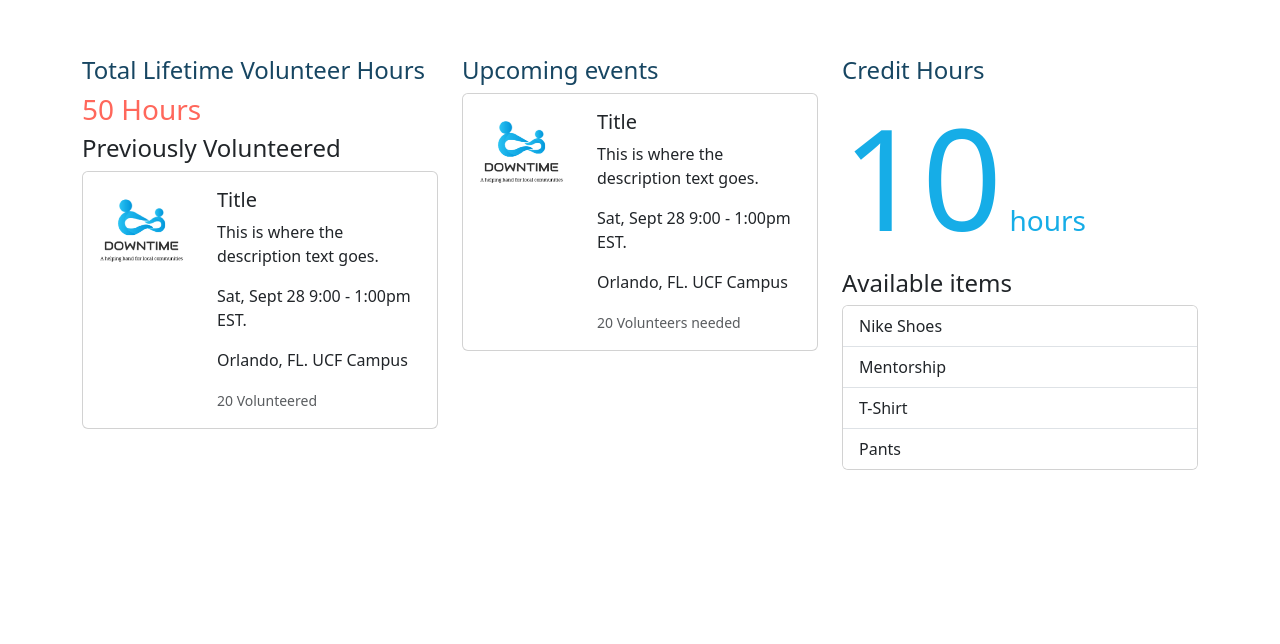
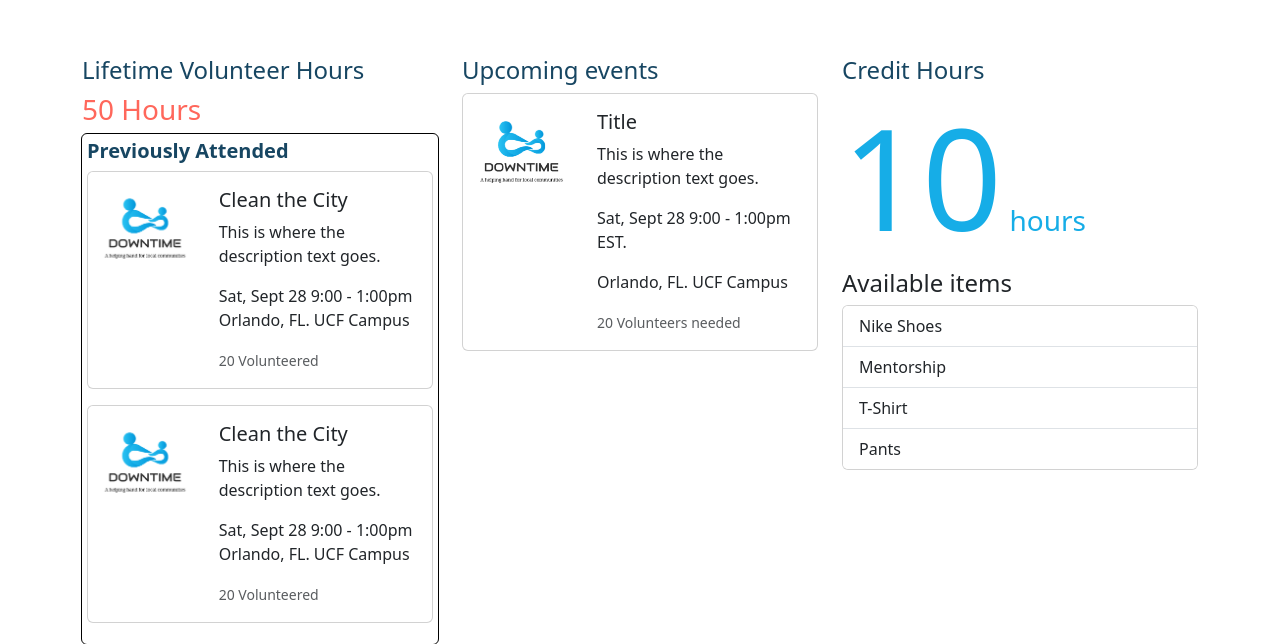
Before and after one commit to chisafukutome/volunteer-app, a Flask app: page /volunteers/ in a window 1280 px wide. Shown: the part 211-855 px from the top of the page. Before the commit the page ends 681 px from the top, so only its background shows below. Run offline with Flask 3, Linux system fonts and the light colour scheme; the visitor is signed in with stand-in values (Sample User, id 1).

Commit message:
Modal update

```diff
--- a/website/templates/volunteers.html
+++ b/website/templates/volunteers.html
@@ -93,42 +93,66 @@
       </div>
       <div class="row">
         <div class="col-4">
-          <h4 style="color: rgb(23, 70, 98);">Total Lifetime Volunteer Hours</h4>
+          <h4 style="color: rgb(23, 70, 98);">Lifetime Volunteer Hours</h4>
           <h3 class="tot-hours" style="color: #ff675b;">50 Hours</h3>
           <!-- card start -->
           <div style="text-align: left;">
-            <h4>Previously Volunteered</h4>
-
-            <div class="card mb-3" style="max-width: 540px">
-
+          <div style="outline: solid 1px black; padding: 5px; border-radius:5px;">
+            <h5 style="color: rgb(23, 70, 98) ; font-weight: 600">Previously Attended</h4>
+            <div class="col">
+              <!-- Card #1 Start -->
+              <div class="card mb-3" style="max-width: 540px" id="card1">
+                <a style="width: 100%; height: 100%; position: absolute; text-decoration: none; cursor: pointer;" onclick="displayForm('eventForm', true)"></a>
             <div class="row g-0">
               <div class="col-md-4">
                 <img src="../static/assets/downtime.png" class="img-fluid rounded-start" alt="..." />
               </div>
               <div class="col-md-8">
                 <div class="card-body">
-                    <h5 class="card-title">Title</h5>
+                  <h5 class="card-title">Clean the City</h5>
                   <p class="card-text">
                     This is where the description text goes.
                   </p>
                   <div class="row" style="text-align: left;">
-                      <p>Sat, Sept 28 9:00 - 1:00pm EST.</p>
-                      <!-- <p class="col-6">Start: 1500</p>
-                                  <p class="col-6">End: 2000</p> -->
-                      <p>Orlando, FL. UCF Campus</p>
+                    <p>Sat, Sept 28 9:00 - 1:00pm<br> Orlando, FL. UCF Campus</p>
                   </div>
 
                   <p class="card-text" style="text-align: left;">
-                      <small class="text-body-secondary">20 Volunteered</small
-                                  >
+                    <small class="text-body-secondary">20 Volunteered</small>
                   </p>
                 </div>
               </div>
             </div>
       </div>
+      <!-- Card #1 END-->
+      <!-- Card #2 Start-->
+      <div class="card mb-3" style="max-width: 540px" id="card2">
+        <a style="width: 100%; height: 100%; position: absolute; text-decoration: none; cursor: pointer;" onclick="displayForm('eventForm', true)"></a>
+        <div class="row g-0">
+          <div class="col-md-4">
+            <img src="../static/assets/downtime.png" class="img-fluid rounded-start" alt="..." />
+          </div>
+          <div class="col-md-8">
+            <div class="card-body">
+              <h5 class="card-title">Clean the City</h5>
+              <p class="card-text">
+                This is where the description text goes.
+              </p>
+              <div class="row" style="text-align: left;">
+                <p>Sat, Sept 28 9:00 - 1:00pm<br> Orlando, FL. UCF Campus</p>
               </div>
 
-
+              <p class="card-text" style="text-align: left;">
+                <small class="text-body-secondary">20 Volunteered</small>
+              </p>
+            </div>
+          </div>
+        </div>
+      </div>
+      <!-- Card #2 END -->
+    </div>
+    </div>
+    </div>
     </div>
 
     <div class="col-4">
@@ -137,7 +161,7 @@
       <div class="card mb-3" style="max-width: 540px">
         <div class="row g-0">
           <div class="col-md-4">
-                      <img src="../static/assets/downtime.png" class="img-fluid rounded-start" alt="..."/>
+            <img src="../static/assets/downtime.png" class="img-fluid rounded-start" alt="..." />
           </div>
           <div class="col-md-8">
             <div class="card-body">
@@ -153,9 +177,7 @@
               </div>
 
               <p class="card-text">
-                              <small class="text-body-secondary"
-                              >20 Volunteers needed</small
-                              >
+                <small class="text-body-secondary">20 Volunteers needed</small>
               </p>
             </div>
           </div>
@@ -189,8 +211,8 @@
     </div>
 
     <!-- Events Modal START -->
-  <div style="display:none;">
-    <div id="exampleModalCenter" class="modal fade show" tabindex="-1" role="dialog" aria-labelledby="exampleModalCenterTitle" style="display: block; padding-right: 17px;">
+    <div style="display:none;" id="eventForm">
+      <div id="exampleModalCenter" class="modal fade show" tabindex="-1" role="dialog" aria-labelledby="exampleModalCenterTitle" style="display: block; padding-right: 17px; background-color: rgb(128, 128, 128, 0.5)">
         <div class="modal-dialog modal-dialog-centered modal-lg" role="document">
           <div class="modal-content">
             <div class="modal-header">
@@ -204,34 +226,25 @@
                 <div style="margin-bottom: 5%">
                   <h2>Helping clean up Florida Beaches</h2>
                   <div class="row">
-                  <img
-                    class="col-3"
-                    style="width: 60px"
-                    src="../static/assets/downtime.png"
-                  />
+                    <img class="col-3" style="width: 60px" src="../static/assets/downtime.png" />
                     <h7 class="col-3">Hosted by Ari</h7>
                   </div>
                 </div>
                 <div class="row">
                   <div class="col-6">
-                  <div style="width: 100%; height: 100%;">              <img
-                    style="object-fit: cover; max-width: 100%;"
-                    src="../static/assets/pexels-maria-isabella-bernotti-1049298.jpg"
-                  /></div>
+                    <div style="width: 100%; height: 100%;"> <img style="object-fit: cover; max-width: 100%;" src="../static/assets/pexels-maria-isabella-bernotti-1049298.jpg" /></div>
                   </div>
                   <div class="col-6">
                     <h4>Description</h4>
-                  Florida beaches get very messy during summer break, so we are going
-                  to help clean them up. For this event, we will be needing a group of
-                  volunteers to clean up the Biscayne beach to help our local
-                  community out!
+                    Florida beaches get very messy during summer break, so we are going to help clean them up. For this event, we will be needing a group of volunteers to clean up the Biscayne beach to help our local community out!
                   </div>
                 </div>
 
                 <div class="row" style="margin-top: 5%">
                   <h4>Event times</h4>
                   <h6>Sat, Sept 28 9:00 - 1:00pm EST. <br />Orlando, FL. UCF Campus</h6>
-              </div>          </div>
+                </div>
+              </div>
               <div class="modal-footer">
                 <button type="button" class="btn btn-secondary" data-dismiss="modal">Close</button>
                 <button type="button" class="btn btn-primary">Save changes</button>
@@ -245,14 +258,7 @@
 
       <!-- item modal start -->
       <div style="display: none;">
-    <div
-    id="exampleModalCenter"
-    class="modal fade show"
-    tabindex="-1"
-    role="dialog"
-    aria-labelledby="exampleModalCenterTitle"
-    style="display: block; padding-right: 17px"
-  >
+        <div id="exampleModalCenter" class="modal fade show" tabindex="-1" role="dialog" aria-labelledby="exampleModalCenterTitle" style="display: block; padding-right: 17px">
           <div class="modal-dialog modal-dialog-centered modal-lg" role="document">
             <div class="modal-content">
               <div class="modal-header">
@@ -260,13 +266,7 @@
                 <h5 class="modal-title" id="exampleModalCenterTitle" style="color: rgb(23, 70, 98);">
                   Item Details
                 </h5>
-          <button
-            type="button"
-            class="close"
-            data-dismiss="modal"
-            aria-label="Close"
-            style="border-radius: 5px; background-color: white; color: #ff675b; border-color: #ff675b;"
-          >
+                <button type="button" class="close" data-dismiss="modal" aria-label="Close" style="border-radius: 5px; background-color: white; color: #ff675b; border-color: #ff675b;">
             <span aria-hidden="true">×</span>
           </button>
               </div>
@@ -278,11 +278,7 @@
                   <div style="margin-bottom: 5%">
                     <h2>New Nike Shoes</h2>
                     <div class="row">
-          <img
-            class="col-3"
-            style="width: 70px"
-            src="../static/assets/downtime.png"
-          />
+                      <img class="col-3" style="width: 70px" src="../static/assets/downtime.png" />
                       <h5 class="col-3">Sponsored by Nike</h5>
                     </div>
                   </div>
@@ -294,8 +290,7 @@
                     <div class="col-6">
                       <h4>Details</h4>
                       <p>
-              These new Nike shoes are comfortable and will last you a long time.
-              Help your local community out by volunteering to obtain them.
+                        These new Nike shoes are comfortable and will last you a long time. Help your local community out by volunteering to obtain them.
                       </p>
                     </div>
                     <!-- To swap  -->
@@ -306,7 +301,9 @@
                   <div class="row" style="margin-top: 5%">
                     <!-- swap -->
                     <div>
-          <h4>Item Cost: <r style="font-weight: lighter;;">10 Credit Hours</r></h4>
+                      <h4>Item Cost:
+                        <r style="font-weight: lighter;;">10 Credit Hours</r>
+                      </h4>
                       <!-- <p>10 credit hours</p> -->
                     </div>
                     <!-- end swap -->
```
Lines whose indentation alone changed are shown as unchanged.
